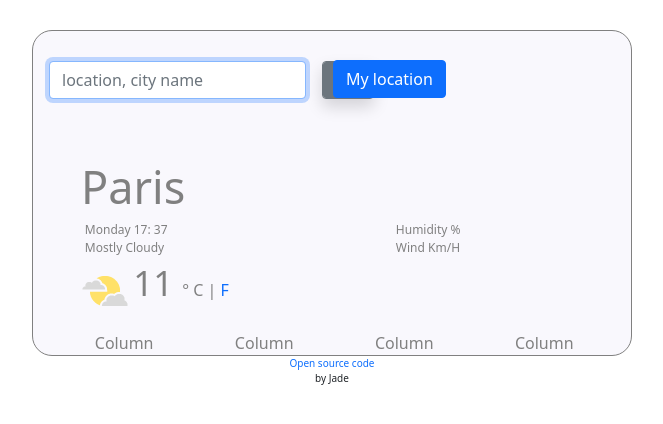
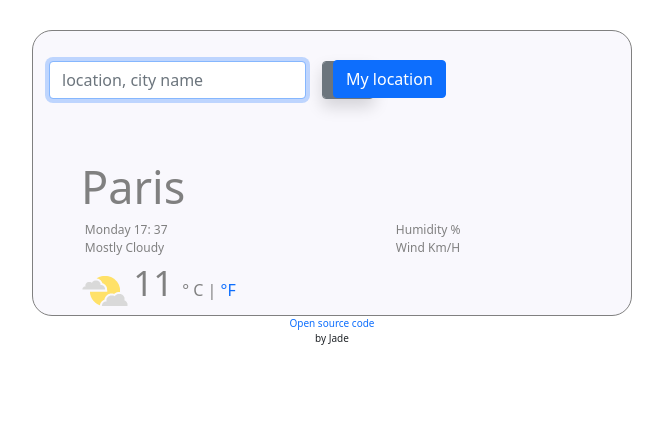
Before and after one commit to Jadeec/Weather-app, a plain HTML site: page index.html in a window 1280 px wide. Shown: the whole page, without its empty margins (308-971 px from the left). Drawn offline with nearby package versions, Linux system fonts and the light colour scheme.

Commit message:
removed old src files

```diff
--- a/index.html
+++ b/index.html
@@ -56,10 +56,10 @@
                 </div>
 
                 <div class="row ">
-                    <div class="col-sm-6 preciseUnit"> <img  id="icon" src="src/partly_cloudy.png"> <span id="temperature"> 11  </span> <span id="preciseUnit"> ° <a href="#" class="active" id= "celsiusLink"> C </a> | <a href="#" id= "FahrenheitLink"> F </a></span> </div>
+                    <div class="col-sm-6 preciseUnit"> <img  id="icon" src="src/partly_cloudy.png"> <span id="temperature"> 11  </span> <span id="preciseUnit"> ° <a href="#" class="active" id= "celsiusLink"> C </a> | <a href="#" id= "FahrenheitLink"> °F </a></span> </div>
                 </div>
 
-
+              <!--------
                 <div class="forecast">
                   <div class="row mt-3 offset-1">
                       <div class="col-3">
@@ -76,7 +76,7 @@
                      </div>
                     </div>
                 </div>
-
+                    ------>
          </div>
 
 
--- a/src/index.js
+++ b/src/index.js
@@ -98,7 +98,6 @@ let locationButton = document.getElementById("locationButton");
 locationButton.addEventListener("click", findLocation);
 
 // 4 day forcast
-
 /*function forcastTemp (event){
   event.preventDefault();
   let input = document.getElementById('inputPassword6')
@@ -124,6 +123,7 @@ form.addEventListener("submit", forcastTemp);
   document.getElementById('temperature').innerHTML = `19`;
  */
 
+// Convert units
  function fahrenheitUnit (event) {
   event.preventDefault();
   let fahrenheitTemp = (celsiusTemp * 9/5) + 32;
```
Also changed, not shown: src/rain_light.png (deleted), src/sunny.png (deleted).
